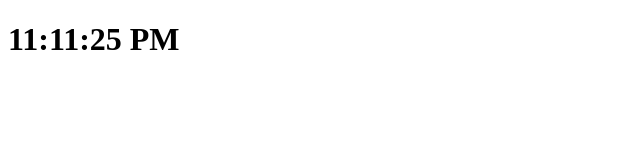
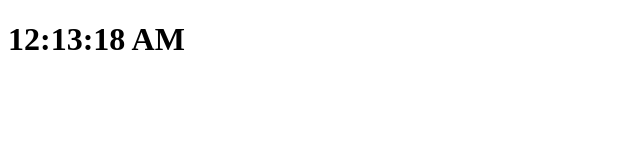
Before and after one commit to russellgoldenberg/test-actions, a website: page index.html in a window 1280 px wide. Shown: the full height of the page, 0-640 px from the left. Drawn offline with Linux system fonts and the light colour scheme.

Commit message:
Deploying to gh-pages from  @ 949ae750db83cffe888fbb6e89845eb121ac95c0 🚀

```diff
--- a/index.html
+++ b/index.html
@@ -10,7 +10,7 @@
   <head></head>
   <body>
 		<h1>
-		11:11:25 PM
+		12:13:18 AM
 		</h1>
   </body>
 </html>
```
